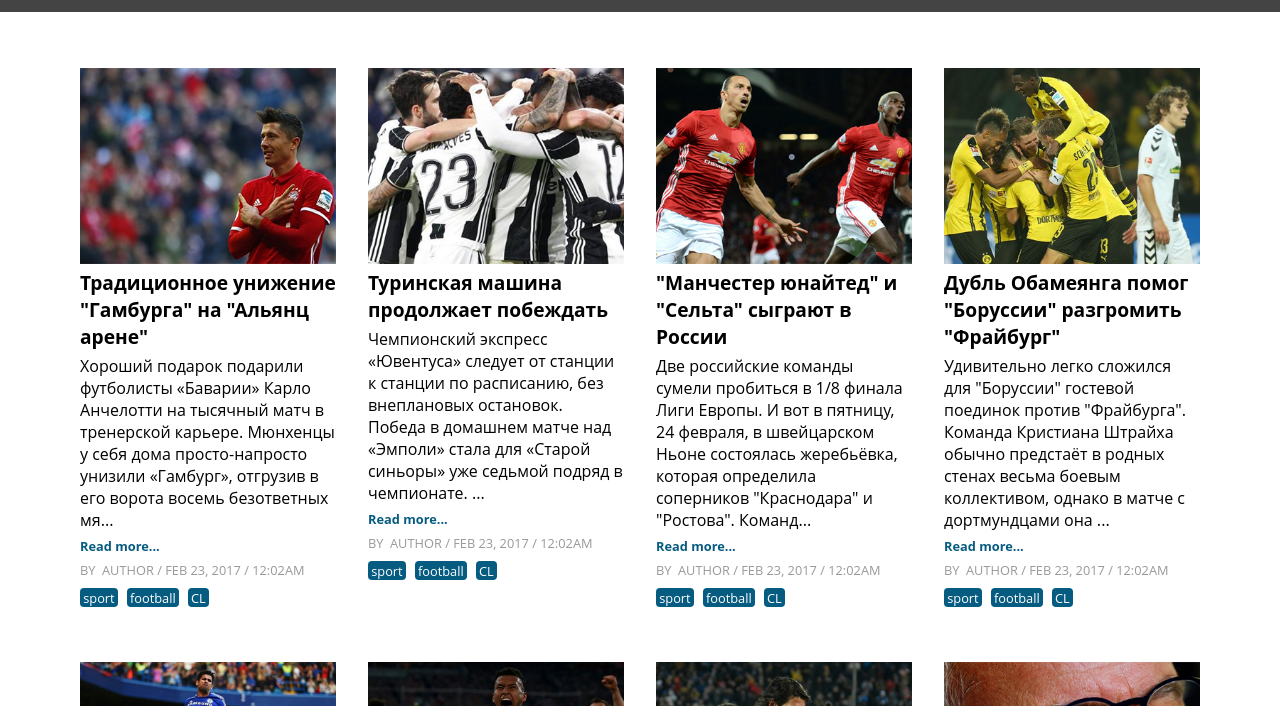
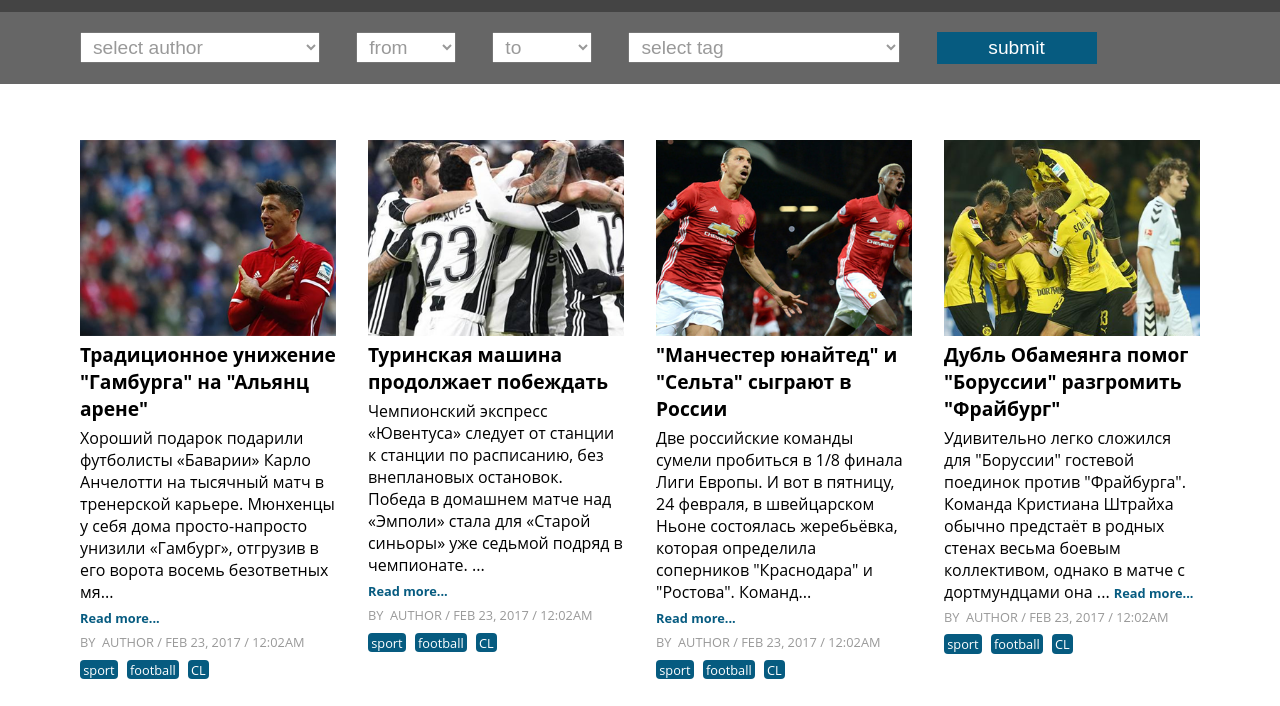
Before and after one commit to dzmikhalchuk/bsu_news, a plain HTML site: page frontend/src/index.html in a window 1280 px wide. Shown: the part 52-758 px from the top of the page. Drawn offline with Linux system fonts and the light colour scheme.

Commit message:
Task 3: HTML, CSS layout, home page: added filter, style fixes

```diff
--- a/frontend/src/index.html
+++ b/frontend/src/index.html
@@ -27,6 +27,29 @@
         </ul>
     </div>
 </header>
+<div class="filter">
+    <div class="filter-wrapper">
+        <form>
+            <select class="select-author" name="" id="">
+                <option value="asdasdas" disabled selected>select author</option>
+                <option value="asdasdas">new author</option>
+                <option value="dasdasd">another author</option>
+            </select>
+            <select class="select-date" name="datefrom" id="">
+                <option value="asdasdas" disabled selected>from</option>
+            </select>
+            <select class="select-date" name="dateto" id="">
+                <option value="asdasdas" disabled selected>to</option>
+            </select>
+            <select class="select-tag" name="dateto" id="">
+                <option value="asdasdas" disabled selected>select tag</option>
+                <option value="asdasdas">sport</option>
+                <option value="asdasdas">football</option>
+            </select>
+            <button class="filter-btn">submit</button>
+        </form>
+    </div>
+</div>
 <div class="container">
     <div class="row">
         <div class="cols col-3">
@@ -101,9 +124,9 @@
                 <h1>Дубль Обамеянга помог "Боруссии" разгромить "Фрайбург"</h1>
             </div>
             <p class="news-item-description">Удивительно легко сложился для "Боруссии" гостевой поединок против "Фрайбурга". Команда Кристиана Штрайха обычно предстаёт в родных стенах весьма боевым коллективом, однако в матче с дортмундцами она ...
+                <span class="content-item-read-btn"><a href="#">Read more...</a></span>
+            <div class="content-item-author-date">
             </p>
-            <span class="content-item-read-btn"><a href="#">Read more...</a></span>
-            <div class="content-item-author-date">
                 <span>BY&nbsp</span>
                 <span>AUTHOR</span>
                 <span>/</span>
@@ -253,13 +276,13 @@
 </div>
 <div class="pagination">
     <ul>
-        <li>1</li>
-        <li>2</li>
-        <li>3</li>
-        <li>4</li>
-        <li>5</li>
-        <li>...</li>
-        <li>10</li>
+        <li><a href="#">1</a></li>
+        <li><a href="#">2</a></li>
+        <li><a href="#">3</a></li>
+        <li><a href="#">4</a></li>
+        <li><a href="#">5</a></li>
+        <li><a href="#">...</a></li>
+        <li><a href="#">10</a></li>
     </ul>
 </div>
 <div class="footer">
--- a/frontend/src/styles/main.css
+++ b/frontend/src/styles/main.css
@@ -107,6 +107,49 @@
     color: #fff;
 }
 
+.filter {
+    width: 100%;
+    background-color: #666;
+    padding: 0 5rem 1.25rem 5rem;
+    /*display: table;*/
+}
+
+.filter select {
+    padding: 0.2rem 0 0.2rem 0.5rem;
+    color: #999;
+    font-size: 1.2rem;
+}
+
+.filter-wrapper {
+    /*display: table-cell;*/
+    /*vertical-align: middle;*/
+}
+
+.select-author {
+    width: 15rem;
+    margin: 1.25rem 2rem 0 0;
+}
+
+.select-date {
+    width: 6.25rem;
+    margin: 1.25rem 2rem 0 0;
+}
+
+.select-tag {
+    width: 17rem;
+    margin: 1.25rem 2rem 0 0;
+}
+
+.filter-btn {
+    width: 10rem;
+    padding: 0.3rem 0 0.3rem 0;
+    color: #fff;
+    font-size: 1.2rem;
+    background-color: #065B80;
+    border: none #065B80;
+    margin: 1.25rem 2rem 0 0;
+}
+
 .news-item-title {
     margin: 0 0 0.3rem 0;
 }
@@ -145,8 +188,8 @@
 }
 
 .pagination {
-    width: 100%;
-    margin: 0 10% 0 0;
+    width: 20%;
+    margin: 0 auto;
 }
 
 .pagination ul {
@@ -159,6 +202,10 @@
     display: inline;
     margin: 0 0 0 1.5rem;
     font-size: 1rem;
+}
+
+.pagination a {
+    color: #999999;
 }
 
 .footer {
@@ -187,3 +234,21 @@
 .footer-item-right {
     float: right;
 }
+
+@media screen and (max-width: 768px) {
+    .container .cols.col-3 {
+        width: 90%;
+    }
+}
+
+@media screen and (min-width: 769px) and (max-width: 992px) {
+    .container .cols.col-3 {
+        width: 50%;
+    }
+}
+
+@media screen and (mix-width: 993px) and (max-width: 1070px) {
+    .container .cols.col-3 {
+        width: 50%;
+    }
+}
```
